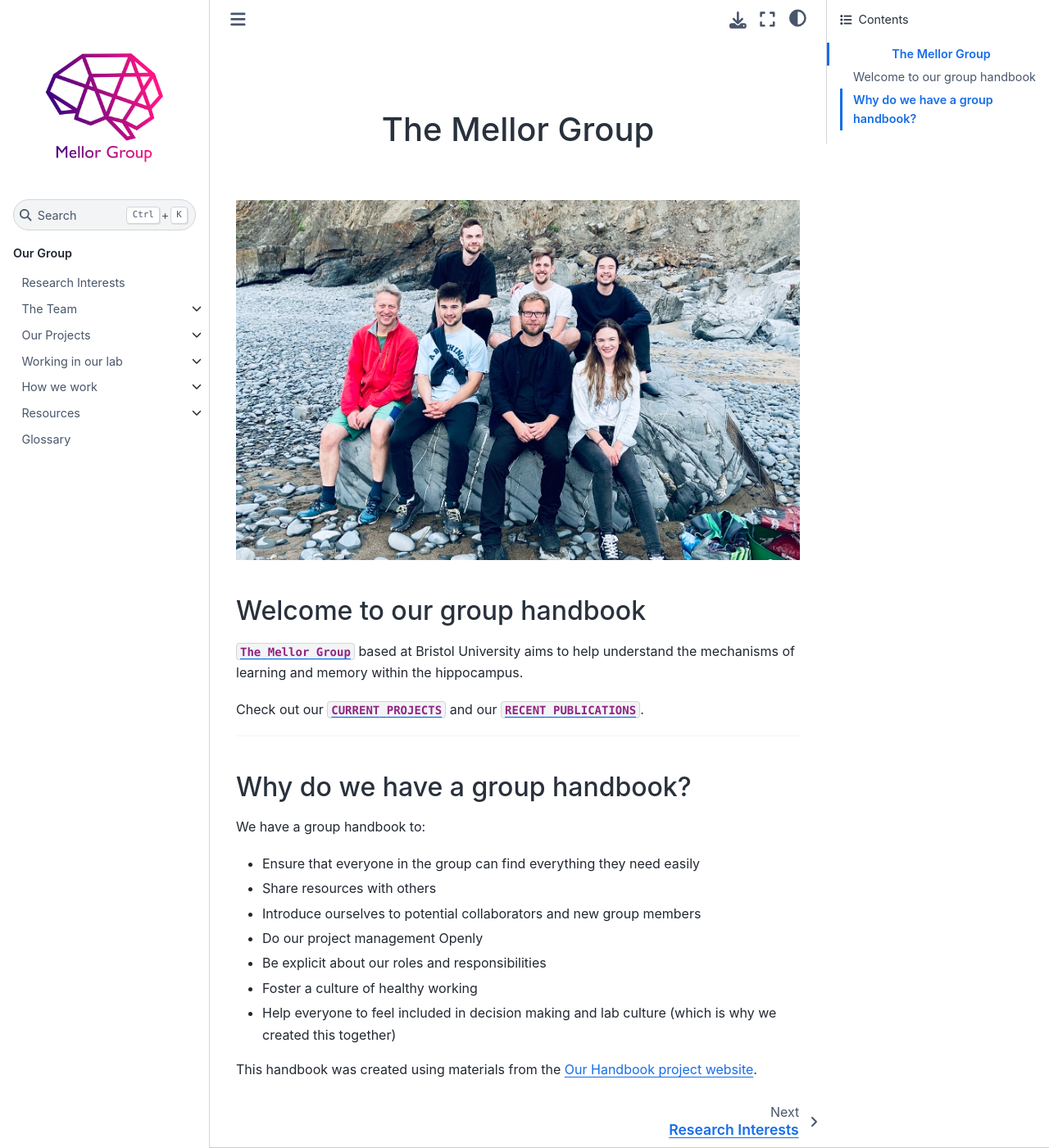
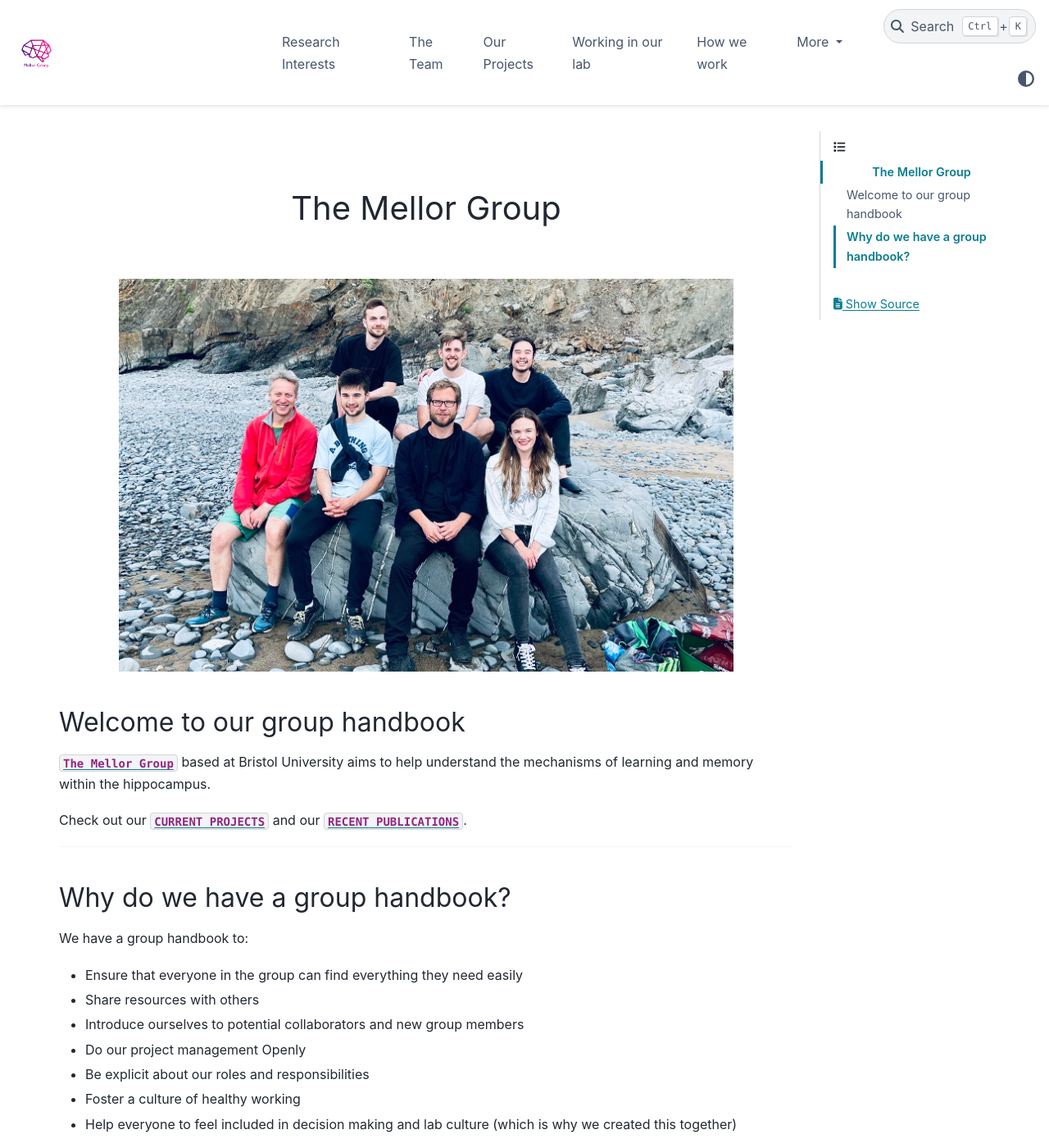
Before and after one commit to mellor-lab/mellor-lab.github.io, a Jupyter Book: the page built from book/contents/welcome.md, in a window 1280 px wide and 1400 px high. Shown: the whole window at 82% size. Built offline with Jupyter Book 1.0.4 settings and Sphinx 7.4.7 and the PyData theme 0.15.4, drawn with Linux system fonts in a browser that asks for light colours; pages that are not in the unit, such as notebooks, are missing from menus; some of the changed text lies outside the part shown.

Commit message:
changed to a new theme

```diff
--- a/book/_config.yml
+++ b/book/_config.yml
@@ -23,3 +23,4 @@
         </p>
     config:
         html_show_copyright: false
+        html_theme: pydata_sphinx_theme
```
